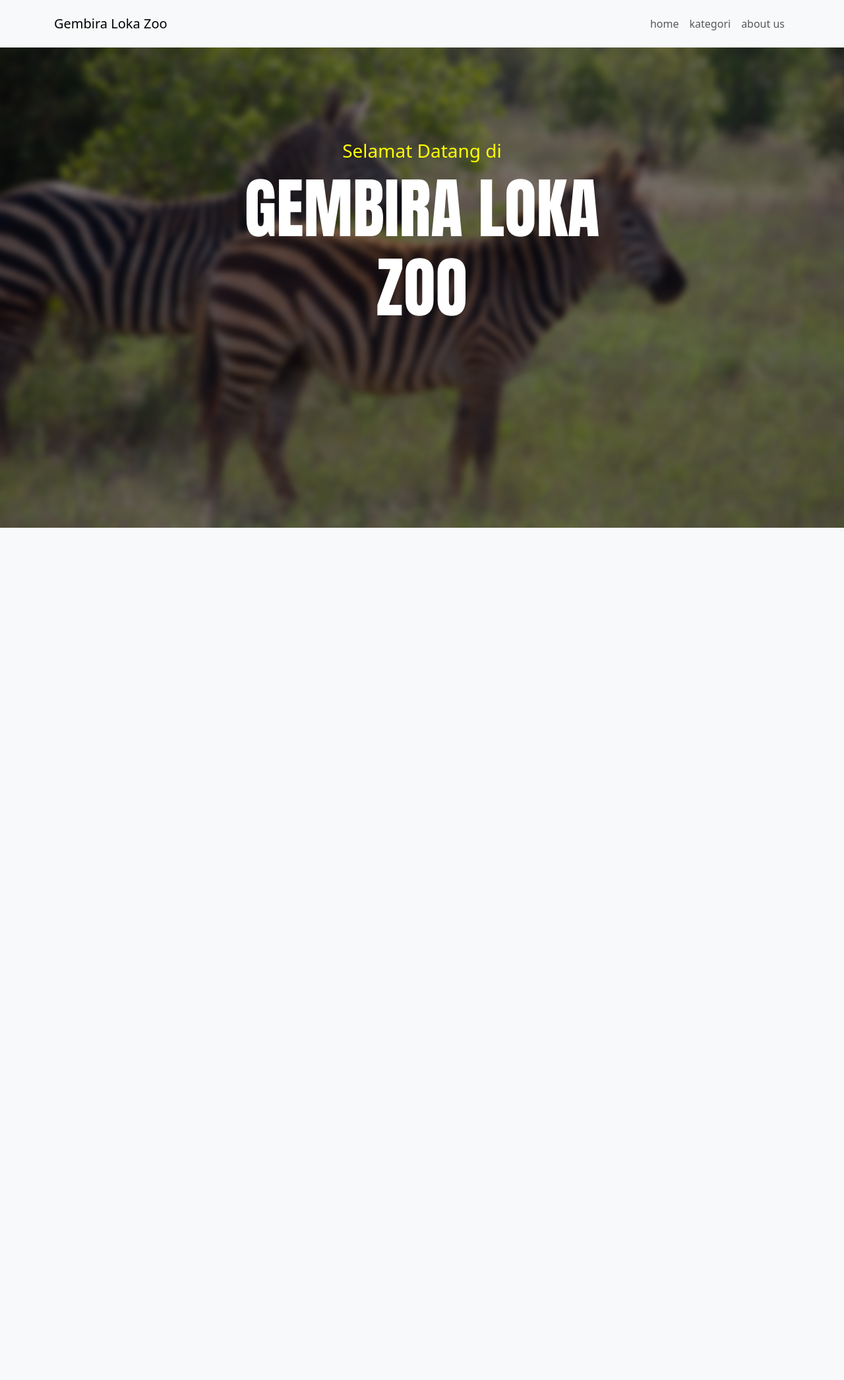
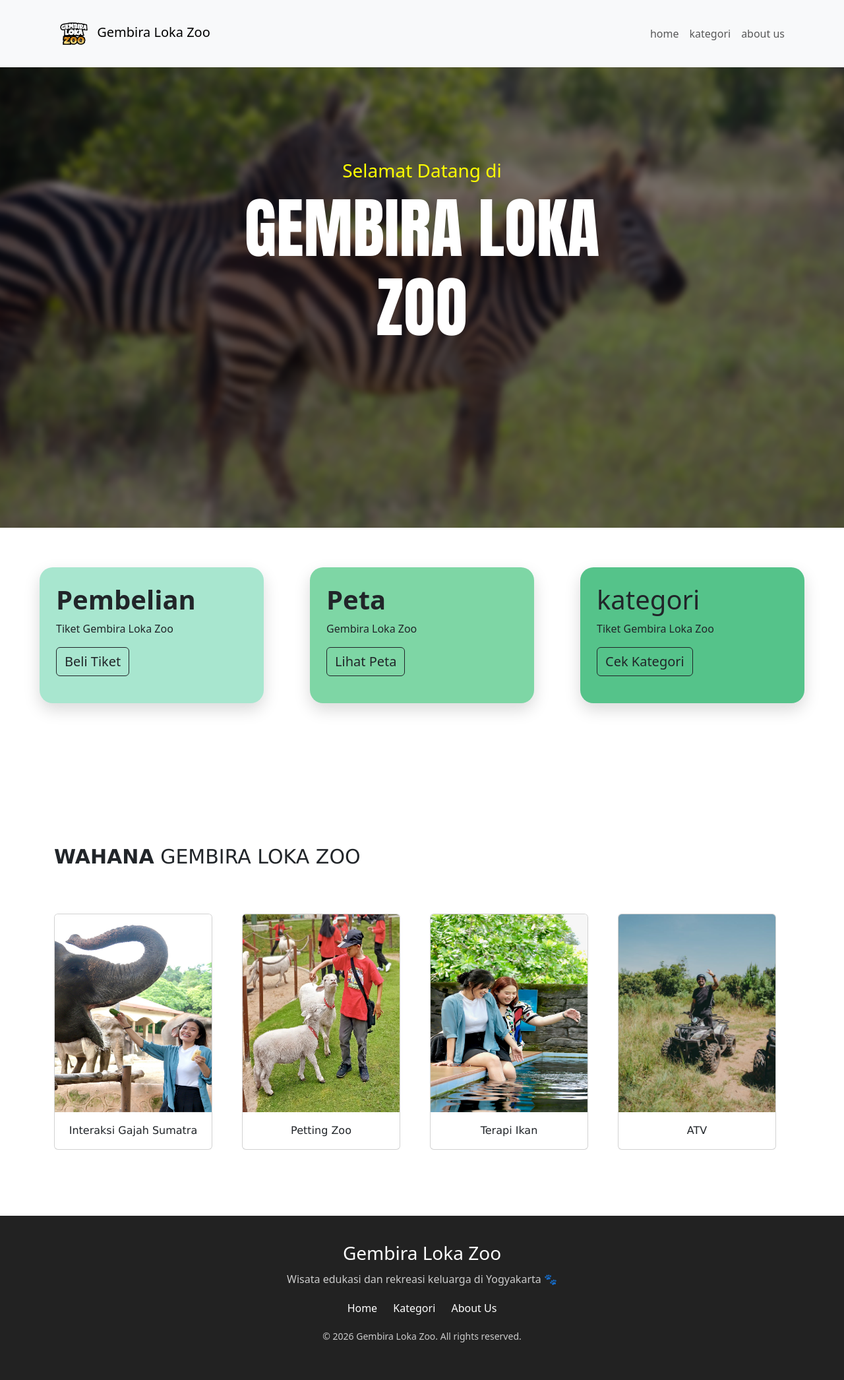
Before and after one commit to atmufi/ProjectAkhir-PWD, a PHP site: page / in a window 1280 px wide. Shown: the whole page at 66% size. Before the commit the page ends 800 px from the top, so only its background shows below. Run offline with PHP 8.4, Linux system fonts and the light colour scheme.

Commit message:
nambah index

```diff
--- a/css/style.css
+++ b/css/style.css
@@ -1,6 +1,11 @@
 body{
     margin: 0;
     overflow-x: hidden;
+}
+
+.navbar-brand img{
+    width: 60px;
+    height: 60px;
 }
 
 .box{
@@ -95,3 +100,109 @@ body{
     font-size: 100px;
     color: white;
 }
+
+
+
+.kotak{
+     display: flex;
+    justify-content: center;
+    gap: 30px;
+    padding: 40px;
+}
+
+.kotak-preview1{
+    background:#a8e6cf;
+    margin: 20px;
+    width: 420px;
+    padding: 10px;
+    border-radius: 10px;
+}
+
+.kotak-preview2{
+    background : #7ed6a5 ;
+    margin: 20px;
+    width: 420px;
+    padding: 10px;
+    border-radius: 10px;
+}
+.kotak-preview3{
+    background: #55c38a ;
+    margin: 20px;
+    width: 420px;
+    padding: 10px;
+    border-radius: 10px;
+}
+
+.kotak-preview1,
+.kotak-preview2,
+.kotak-preview3 {
+    flex: 1;
+    max-width: 420px;
+    padding: 25px;
+    border-radius: 20px;
+    box-shadow: 0 10px 25px rgba(0,0,0,0.15);
+    transition: 0.3s;
+}
+
+.kotak-preview1:hover,
+.kotak-preview2:hover,
+.kotak-preview3:hover {
+    transform: translateY(-10px);
+}
+
+#wahana{
+    margin-top: 150px;
+    font-family: 'Lucida Sans';
+    margin-bottom: 100px;
+}
+
+#wahana img{
+    height: 300px;
+}
+
+.card{
+    transition: 0.3s;
+}
+
+.card:hover{
+    transform: translateY(-10px);
+}
+
+#judul p{
+    font-size: 30px;
+}
+
+.footer {
+  background: #222;
+  color: #fff;
+  text-align: center;
+  padding: 40px 20px;
+}
+
+.footer h3 {
+  margin-bottom: 10px;
+}
+
+.footer p {
+  color: #ccc;
+}
+
+.footer-menu {
+  margin: 20px 0;
+}
+
+.footer-menu a {
+  color: #fff;
+  margin: 0 10px;
+  text-decoration: none;
+  transition: 0.3s;
+}
+
+.footer-menu a:hover {
+  color: #ffd000;
+}
+
+.copy {
+  font-size: 14px;
+  margin-top: 20px;
+}
--- a/index.php
+++ b/index.php
@@ -11,7 +11,10 @@
     <section class="hero hero-atas">
         <nav class="navbar navbar-expand bg-light py-3">
             <div class="container">
-                <a href="#" class="navbar-brand">Gembira Loka Zoo</a>
+                <a href="#" class="navbar-brand">
+                    <img src="assets/img/logonobg.png" alt="logo">
+                    Gembira Loka Zoo
+                </a>
 
                 <div id="navmenu">
                     <ul class="navbar-nav">
@@ -35,6 +38,96 @@
         </div>
     </section>
 
+    <section class="kotak">
+            <div class="kotak-preview1">
+                <h1 id="pembelian"><b>Pembelian</b></h1>
+                <p>Tiket Gembira Loka Zoo</p>
+                <a href="tiket.php" class="btn btn-outline-dark mb-3" style="font-size: 20px;">
+                    Beli Tiket
+                </a>
+            </div>
+
+            <div class="kotak-preview2">
+                <h1 id="peta"><strong>Peta</strong></h1>
+                <p>Gembira Loka Zoo</p>
+                <a href="index.php" class="btn btn-outline-dark" style="font-size: 20px;">
+                    Lihat Peta
+                </a>
+            </div>
+
+            <div class="kotak-preview3">
+                <h1 id="kategori">kategori</h1>
+                <p>Tiket Gembira Loka Zoo</p>
+                <a href="index.php" class="btn btn-outline-dark" style="font-size: 20px;">
+                    Cek Kategori
+                </a>
+            </div>
+    </section>
+
+
+    <section id="wahana">
+        <div class="container">
+            <div id="judul">
+                <p><strong id="besar">WAHANA</strong> GEMBIRA LOKA ZOO</p>
+            </div>
+
+            <div class="row pt-5 text-center">
+                <div class="col">
+                    <div class="card" style="width: 15rem;">
+                        <img src="assets/img/interaksigajah1.jpg" class="card-img-top" alt="...">
+                        <div class="card-body">
+                            <p class="card-text">Interaksi Gajah Sumatra</p>
+                        </div>
+                    </div>
+                </div>
+
+                <div class="col">
+                    <div class="card" style="width: 15rem;">
+                        <img src="assets/img/pettingzoo.jpg" class="card-img-top" alt="...">
+                        <div class="card-body">
+                            <p class="card-text">Petting Zoo</p>
+                        </div>
+                    </div>
+                </div>
+
+                <div class="col">
+                    <div class="card" style="width: 15rem;">
+                        <img src="assets/img/terapiikan.jpg" class="card-img-top" alt="...">
+                        <div class="card-body">
+                            <p class="card-text">Terapi Ikan</p>
+                        </div>
+                    </div>
+                </div>
+
+                <div class="col">
+                    <div class="card" style="width: 15rem;">
+                        <img src="assets/img/atv.jpeg" class="card-img-top" alt="...">
+                        <div class="card-body">
+                            <p class="card-text">ATV</p>
+                        </div>
+                    </div>
+                </div>
+            </div>
+        </div>
+    </section>
 
 </body>
+
+<footer class="footer">
+  <div class="container">
+
+    <h3>Gembira Loka Zoo</h3>
+    <p>Wisata edukasi dan rekreasi keluarga di Yogyakarta 🐾</p>
+
+    <div class="footer-menu">
+      <a href="#">Home</a>
+      <a href="#">Kategori</a>
+      <a href="#">About Us</a>
+    </div>
+
+    <p class="copy">© 2026 Gembira Loka Zoo. All rights reserved.</p>
+
+  </div>
+</footer>
+
 </html>
```
Also changed, not shown: assets/img/atv.jpeg (added), assets/img/bgfasilitas.png (added), assets/img/interaksigajah1.jpg (added), assets/img/logonobg.png (added), assets/img/pettingzoo.jpg (added), assets/img/terapiikan.jpg (added), peta.php (added), tiket.php (added), wahana.php (added).
